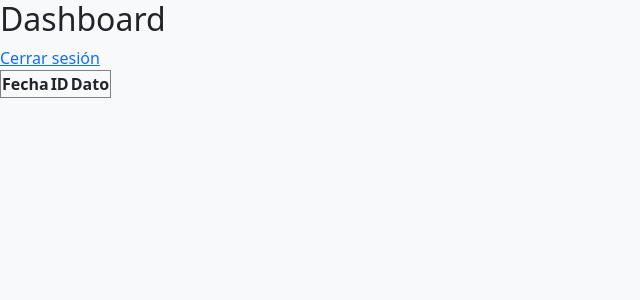
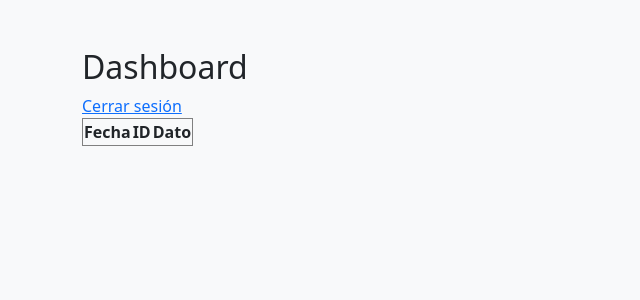
Before and after one commit to LeoGidev/djangoexample, a Django app: page /dashboard/ in a window 1280 px wide. Shown: the top 300 px of the page, without its empty margins (0-640 px from the left). Run offline with Django 5.2, Linux system fonts and the light colour scheme; the visitor is signed in with stand-in values (Sample User, id 1); data that the repository does not hold is empty.

Commit message:
se implementa boostrap en el dashboard

```diff
--- a/ExampleDJANGO/miApp/templates/dashboard.html
+++ b/ExampleDJANGO/miApp/templates/dashboard.html
@@ -10,6 +10,9 @@
     <script src="https://cdn.jsdelivr.net/npm/chart.js"></script>
 </head>
 <body class="bg-light">
+
+    <div class="container mt-5">
+        <!-- Header -->
     <h2>Dashboard</h2>
     <a href="{% url 'logout' %}">Cerrar sesión</a>
     <table border="1">
```
